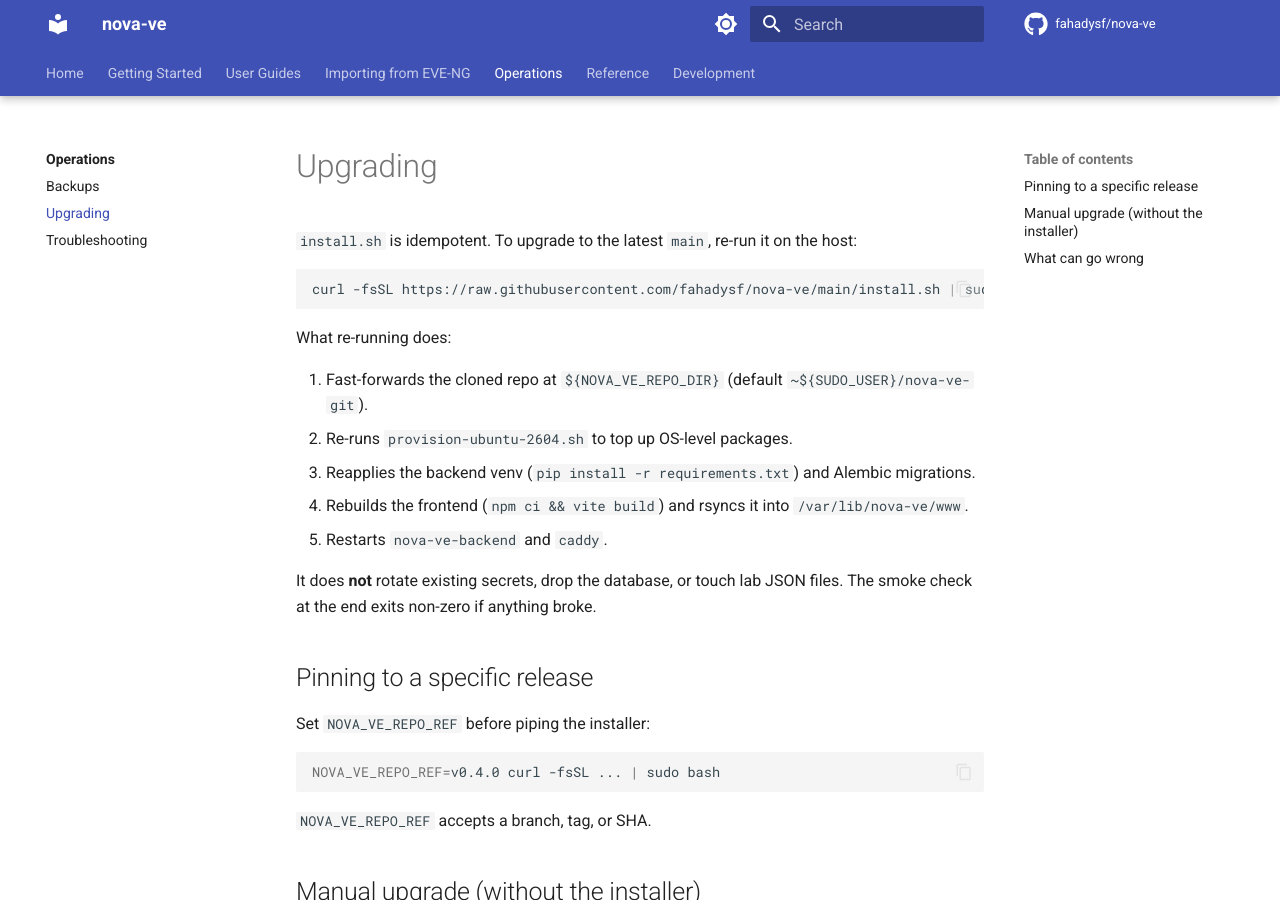
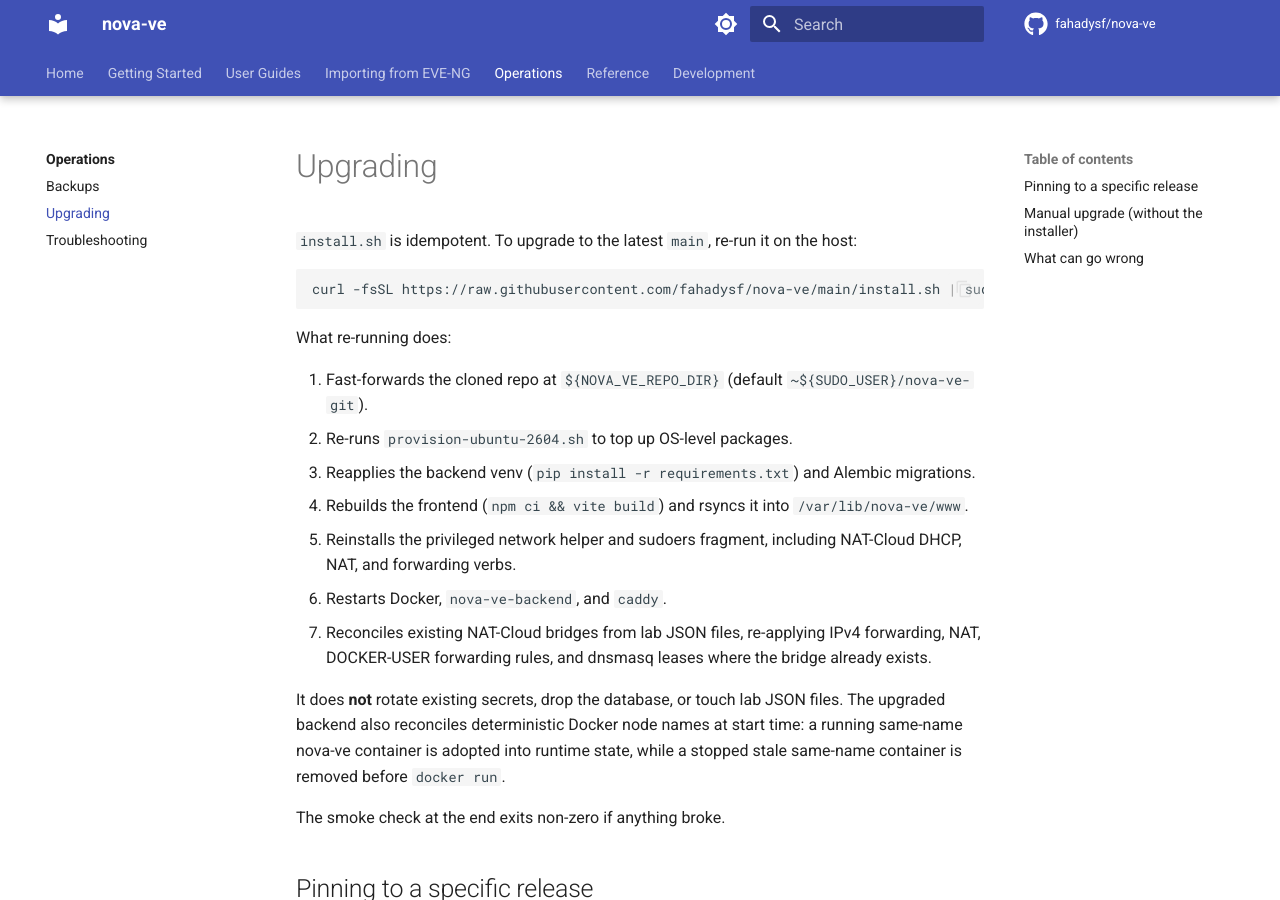
Before and after one commit to fahadysf/nova-ve, an MkDocs documentation site: the page built from docs/operations/upgrading.md, in a window 1280 px wide and 900 px high. Built offline with MkDocs 1.6.1 and Material for MkDocs 9.7.7, drawn with Linux system fonts in a browser that asks for light colours; comment, search, counter and statistics services are not loaded.

Commit message:
Reconcile host network state during upgrades
Upgraded hosts can already have NAT-Cloud bridges from lab runtime state, but Docker restarts and old helper installs can leave DHCP, NAT, or DOCKER-USER forwarding rules absent until a backend reconcile path runs. The provisioner now scans existing lab JSON after service restarts and reapplies the idempotent NAT-Cloud host state for bridges that already exist.

Constraint: install.sh must support both fresh installs and already-running hosts with an older nova-ve checkout.

Rejected: mutate lab JSON during install | upgrade reconciliation should not rewrite user lab definitions.

Rejected: rely on users opening each lab after upgrade | existing running hosts need host networking repaired as part of provisioning.

Confidence: high

Scope-risk: narrow

Directive: Keep NAT-Cloud upgrade reconciliation idempotent and avoid creating bridges from the installer; bridge lifecycle belongs to lab/network runtime.

Tested: bash -n install.sh

Tested: bash -n deploy/scripts/provision-ubuntu-2604.sh

Tested: git diff --check -- install.sh deploy/scripts/provision-ubuntu-2604.sh docs/operations/upgrading.md

Not-tested: Full installer execution on a clean Ubuntu 26.04 VM in this turn.

```diff
--- a/docs/operations/upgrading.md
+++ b/docs/operations/upgrading.md
@@ -12,9 +12,13 @@
 2. Re-runs `provision-ubuntu-2604.sh` to top up OS-level packages.
 3. Reapplies the backend venv (`pip install -r requirements.txt`) and Alembic migrations.
 4. Rebuilds the frontend (`npm ci && vite build`) and rsyncs it into `/var/lib/nova-ve/www`.
-5. Restarts `nova-ve-backend` and `caddy`.
+5. Reinstalls the privileged network helper and sudoers fragment, including NAT-Cloud DHCP, NAT, and forwarding verbs.
+6. Restarts Docker, `nova-ve-backend`, and `caddy`.
+7. Reconciles existing NAT-Cloud bridges from lab JSON files, re-applying IPv4 forwarding, NAT, DOCKER-USER forwarding rules, and dnsmasq leases where the bridge already exists.
 
-It does **not** rotate existing secrets, drop the database, or touch lab JSON files. The smoke check at the end exits non-zero if anything broke.
+It does **not** rotate existing secrets, drop the database, or touch lab JSON files. The upgraded backend also reconciles deterministic Docker node names at start time: a running same-name nova-ve container is adopted into runtime state, while a stopped stale same-name container is removed before `docker run`.
+
+The smoke check at the end exits non-zero if anything broke.
 
 ## Pinning to a specific release
 
```
Also changed, not shown: 2 other files.
